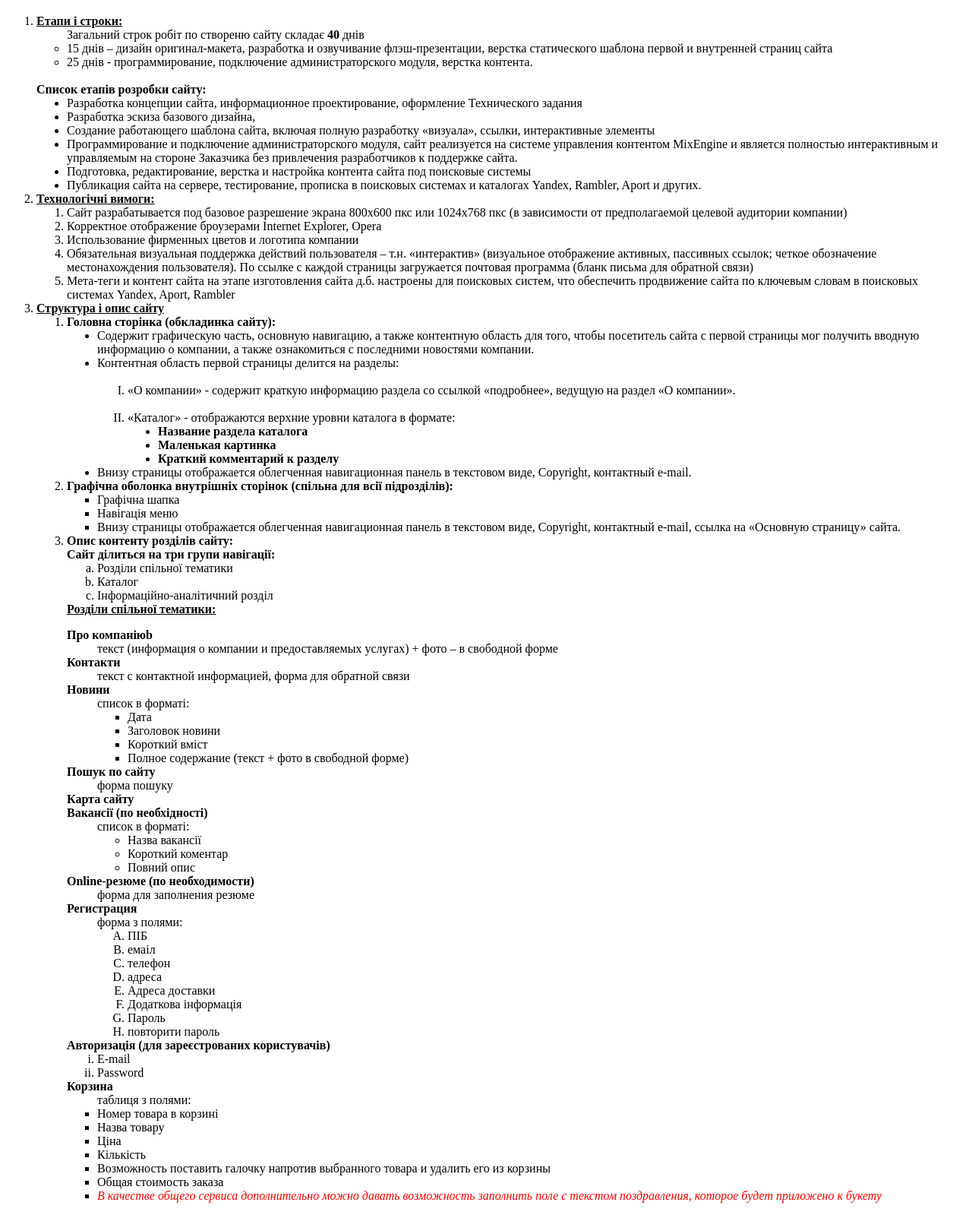
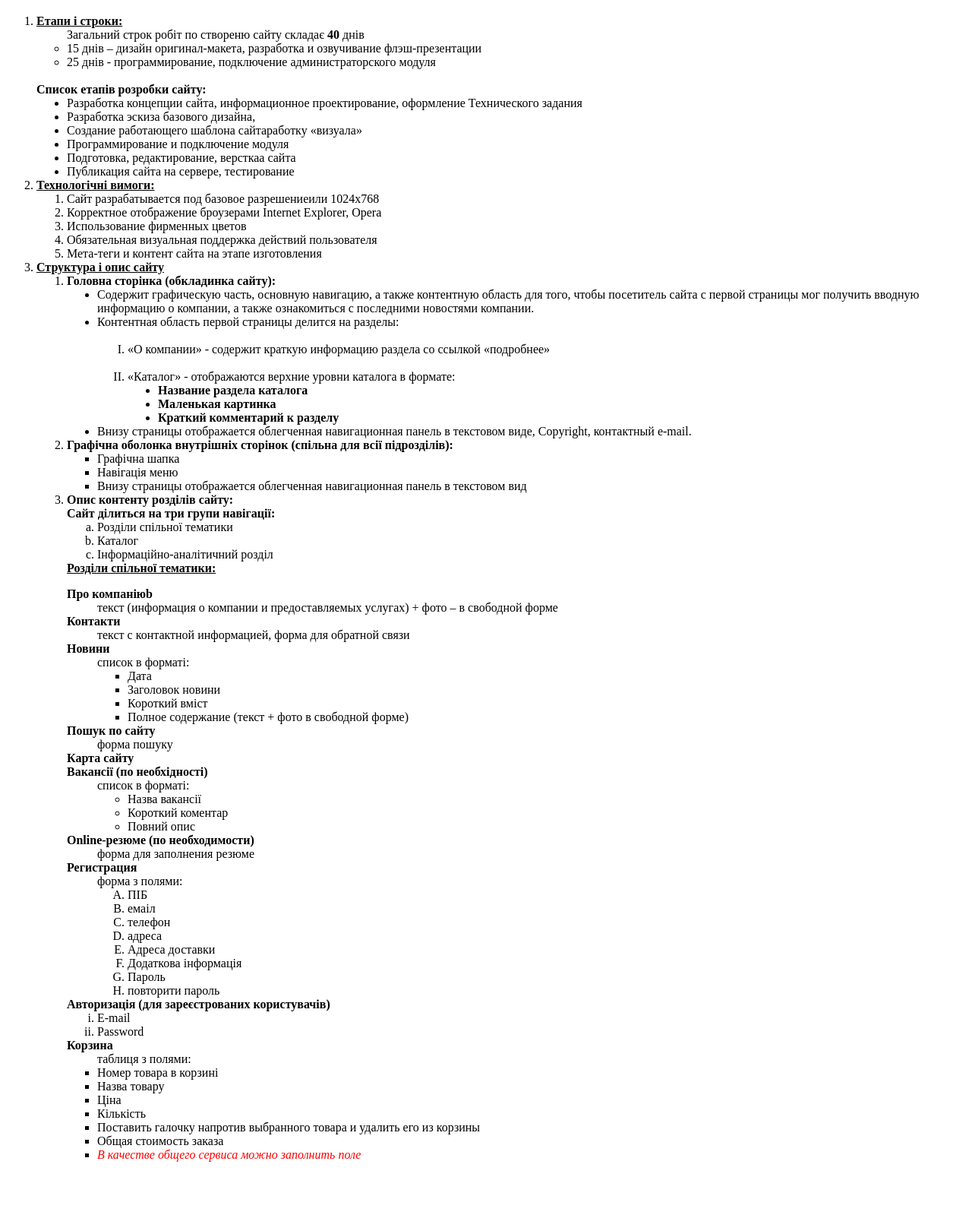
Before and after one commit to YuriiHuley/webhomeworks, a plain HTML site: page hw2/technicaltask.html in a window 1280 px wide. Shown: the part 61-1660 px from the top of the page at 76% size. After the commit the page ends 1606 px from the top, so only its background shows below. Drawn offline with Linux system fonts and the light colour scheme.

Commit message:
Format changes

```diff
--- a/hw2/technicaltask.html
+++ b/hw2/technicaltask.html
@@ -7,28 +7,31 @@
     <body>
         <h1 align="center">Технічне завдання на розробку інтернет-магазину квітів</h1>
         <ol>
-            <li><b><u>Етапи і строки:</u></b>
+            <li>
+                <b>
+                    <u>Етапи і строки:</u>
+                </b>
                 <ul>Загальний строк робіт  по створеню сайту складає <b>40</b> днів
-                    <li>	15 днів – дизайн оригинал-макета, разработка и озвучивание флэш-презентации, верстка статического шаблона первой и внутренней страниц сайта</li>
-                    <li>	25 днів - программирование, подключение администраторского модуля, верстка контента.</li>
+                    <li>	15 днів – дизайн оригинал-макета, разработка и озвучивание флэш-презентации</li>
+                    <li>	25 днів - программирование, подключение администраторского модуля</li>
                 </ul>
                 <br><b>Список етапів розробки сайту:</b>
                 <ul type="disc">
-                    <li>	Разработка концепции сайта, информационное проектирование, оформление Технического задания</li>
-                    <li>	Разработка эскиза базового дизайна,</li>
-                    <li>	Создание работающего шаблона сайта, включая полную разработку «визуала»,  ссылки, интерактивные элементы</li>
-                    <li>	Программирование и подключение администраторского модуля, сайт реализуется на системе управления контентом MixEngine и является полностью интерактивным и управляемым на стороне Заказчика без привлечения разработчиков к поддержке сайта.</li>
-                    <li>	Подготовка, редактирование, верстка и настройка контента сайта под поисковые системы </li>
-                    <li>	Публикация сайта на сервере, тестирование, прописка в поисковых системах и каталогах Yandex, Rambler, Aport и других.</li>
+                    <li>Разработка концепции сайта, информационное проектирование, оформление Технического задания</li>
+                    <li>Разработка эскиза базового дизайна,</li>
+                    <li>Создание работающего шаблона сайтаработку «визуала»</li>
+                    <li>Программирование и подключение модуля</li>
+                    <li>Подготовка, редактирование, версткаа сайта</li>
+                    <li>Публикация сайта на сервере, тестирование</li>
                 </ul>
             </li>
             <li><b><u>Технологічні вимоги:</u></b>
                 <ol>
-                    <li>Сайт разрабатывается под базовое разрешение экрана 800х600 пкс или 1024x768 пкс (в зависимости от предполагаемой целевой аудитории компании)</li>
-                    <li> Корректное отображение броузерами Internet Explorer, Opera</li>
-                    <li>Использование фирменных цветов и логотипа компании</li>
-                    <li>Обязательная визуальная поддержка действий пользователя – т.н. «интерактив» (визуальное отображение  активных, пассивных ссылок; четкое обозначение местонахождения пользователя).  По ссылке с каждой страницы загружается почтовая программа (бланк письма для обратной связи)</li>
-                    <li>Мета-теги и контент сайта на этапе изготовления сайта д.б. настроены для поисковых систем, что обеспечить продвижение сайта по ключевым словам в поисковых системах Yandex, Aport, Rambler</li>
+                    <li>Сайт разрабатывается под базовое разрешениеили 1024x768</li>
+                    <li>Корректное отображение броузерами Internet Explorer, Opera</li>
+                    <li>Использование фирменных цветов</li>
+                    <li>Обязательная визуальная поддержка действий пользователя</li>
+                    <li>Мета-теги и контент сайта на этапе изготовления</li>
                 </ol>
             </li>
 
@@ -37,19 +40,19 @@
                     <li>
                         <b>Головна сторінка (обкладинка сайту):</b>
                         <ul type="disc">
-                            <li>	Содержит графическую часть, основную навигацию, а также контентную область для того, чтобы посетитель сайта с первой страницы мог получить вводную информацию о компании, а также ознакомиться с последними новостями компании.</li>
-                            <li>	Контентная область первой страницы делится на разделы:</li>
+                            <li>Содержит графическую часть, основную навигацию, а также контентную область для того, чтобы посетитель сайта с первой страницы мог получить вводную информацию о компании, а также ознакомиться с последними новостями компании.</li>
+                            <li>Контентная область первой страницы делится на разделы:</li>
                                 <ol type="I">
-                                    <br><li>	«О компании» - содержит краткую информацию раздела со ссылкой «подробнее», ведущую на раздел «О компании».</li>
-                                    <br><li>	«Каталог» - отображаются верхние уровни каталога в формате:
+                                    <br><li>«О компании» - содержит краткую информацию раздела со ссылкой «подробнее»</li>
+                                    <br><li>«Каталог» - отображаются верхние уровни каталога в формате:
                                         <ul type="disc">
-                                            <li><b>	Название раздела каталога</b></li>
-                                            <li><b>	Маленькая картинка</b></li>
-                                            <li><b>	Краткий комментарий к разделу</b></li>
+                                            <li><b>Название раздела каталога</b></li>
+                                            <li><b>Маленькая картинка</b></li>
+                                            <li><b>Краткий комментарий к разделу</b></li>
                                         </ul>
                                     </li>
                                 </ol>
-                            <li>		Внизу страницы отображается облегченная навигационная панель в текстовом виде, Copyright, контактный e-mail.</li>
+                            <li>Внизу страницы отображается облегченная навигационная панель в текстовом виде, Copyright, контактный e-mail.</li>
                         </ul>
                     </li>
                     <li>
@@ -57,7 +60,7 @@
                         <ul type="square">
                             <li>Графічна шапка</li>
                             <li>Навігація меню</li>
-                            <li>Внизу страницы отображается облегченная навигационная панель в текстовом виде, Copyright, контактный e-mail, ссылка на «Основную страницу» сайта.</li>
+                            <li>Внизу страницы отображается облегченная навигационная панель в текстовом вид</li>
                         </ul>
                     </li>
                     <li>
@@ -71,8 +74,10 @@
                         <dl>
                             <dt><b>Про компаніюb</b></dt>
                                 <dd>текст (информация о компании и предоставляемых услугах) + фото – в свободной форме</dd>
+
                             <dt><b>Контакти</b></dt>
                                 <dd>текст с контактной информацией, форма для обратной связи</dd>
+
                             <dt><b>Новини</b></dt>
                                 <dd>список в форматі:
                                     <ul type="square">
@@ -129,9 +134,9 @@
                                 <li>Назва товару</li>
                                 <li>Ціна</li>
                                 <li>Кількість</li>
-                                        <li>Возможность поставить галочку напротив выбранного товара и удалить его из корзины</li>
+                                <li>Поставить галочку напротив выбранного товара и удалить его из корзины</li>
                                 <li>Общая стоимость заказа</li>
-                                        <li><font color="red"><em>В качестве общего сервиса дополнительно можно давать возможность заполнить поле с текстом поздравления, которое будет приложено к букету</em></font></li>
+                                <li><font color="red"><em>В качестве общего сервиса можно заполнить поле</em></font></li>
                             </ul>
                         </dl>
                     </li>
```
Also changed, not shown: hw1/aboutme.html (+8 -7 lines), hw1/metategs.html (+0 -4 lines), hw2/enter.html (+10 -6 lines), hw2/registration.html (+16 -8 lines). Lines whose indentation alone changed are shown as unchanged.
